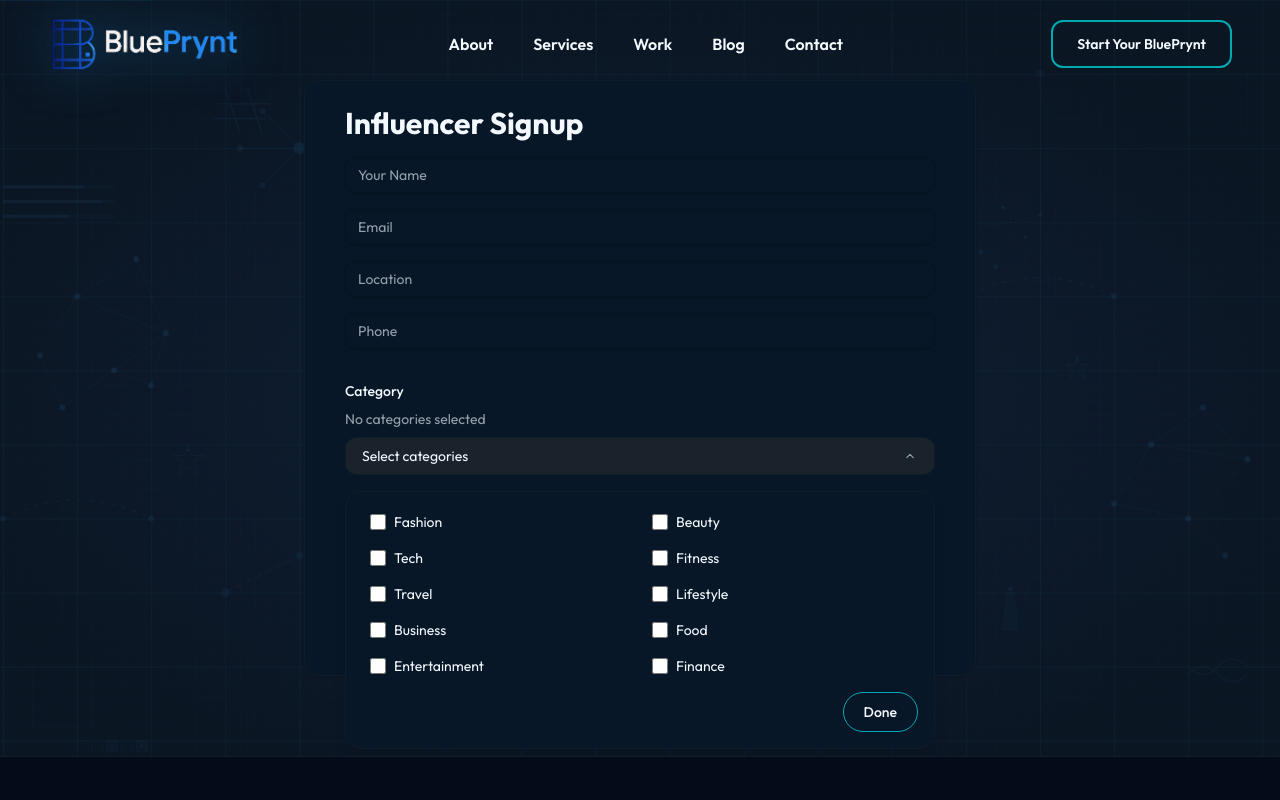
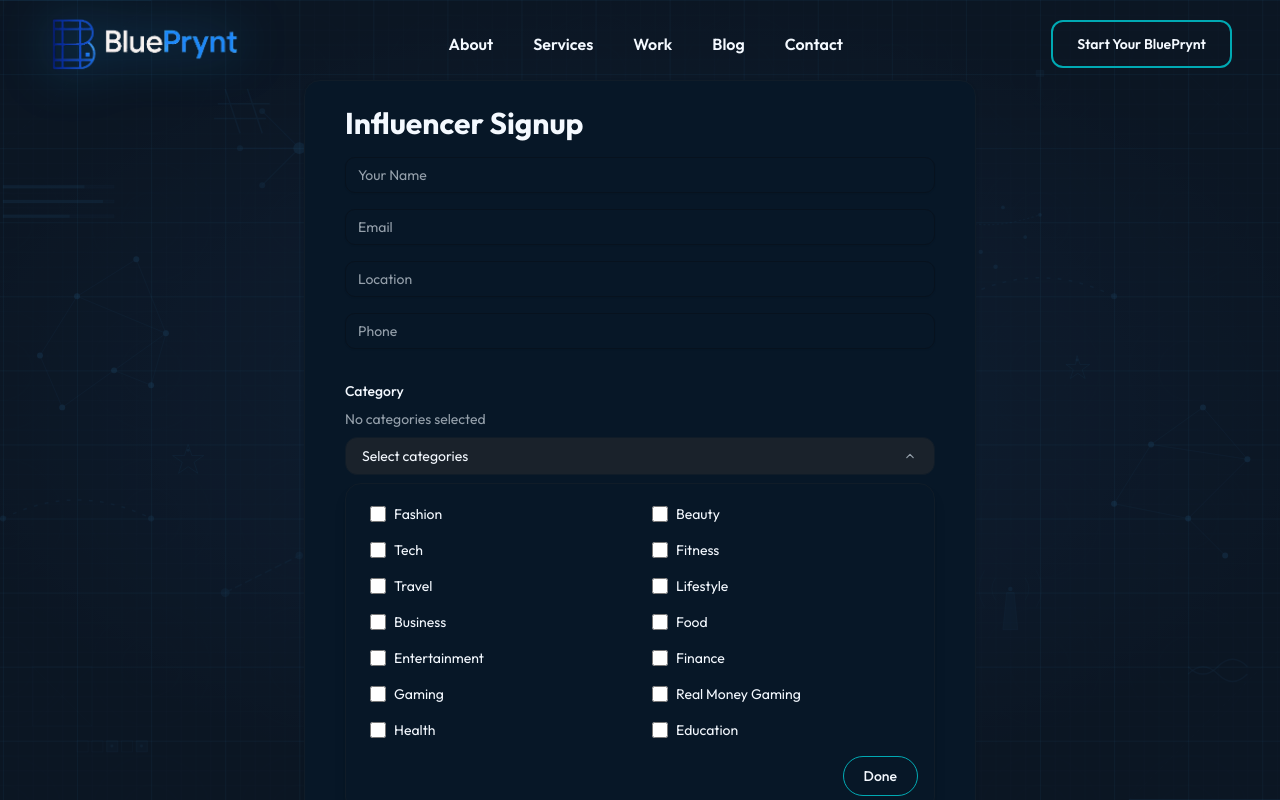
Before and after one commit to Suryodaya27/blp-test, a Next.js app: page /contact/influencer in a window 1280 px wide. Both pictures are taken after a click on the button "Select categories". Shown: the top 800 px of the page. Built offline with nearby package versions, Linux system fonts and the light colour scheme.

Commit message:
add category and change category ui

```diff
--- a/components/InfluencerForm.tsx
+++ b/components/InfluencerForm.tsx
@@ -27,7 +27,11 @@ const CATEGORY_OPTIONS = [
     "business",
     "food",
     "entertainment",
-    "finance"
+    "finance",
+    "gaming",
+    "real money gaming",
+    "health",
+    "education",
 ];
 
 type SocialMediaItem = {
@@ -241,9 +245,7 @@ export default function InfluencerSignupPage() {
 
                                             {/* Dropdown Panel */}
                                             {isCategoryOpen && (
-                                                <div className="relative">
-                                                    <div className="absolute z-20 mt-2 w-full bg-card border border-border rounded-xl shadow-lg p-4 animate-in fade-in slide-in-from-top-2 duration-150">
-
+                                                <div className="mt-2 w-full bg-card border border-border rounded-xl shadow-lg p-4 animate-in fade-in slide-in-from-top-2 duration-150">
                                                     <div className="grid grid-cols-2 gap-2">
                                                         {CATEGORY_OPTIONS.map((opt) => {
                                                             const selected = category.includes(opt);
@@ -276,7 +278,6 @@ export default function InfluencerSignupPage() {
                                                         >
                                                             Done
                                                         </Button>
-                                                        </div>
                                                     </div>
                                                 </div>
                                             )}
```
Lines whose indentation alone changed are shown as unchanged.
